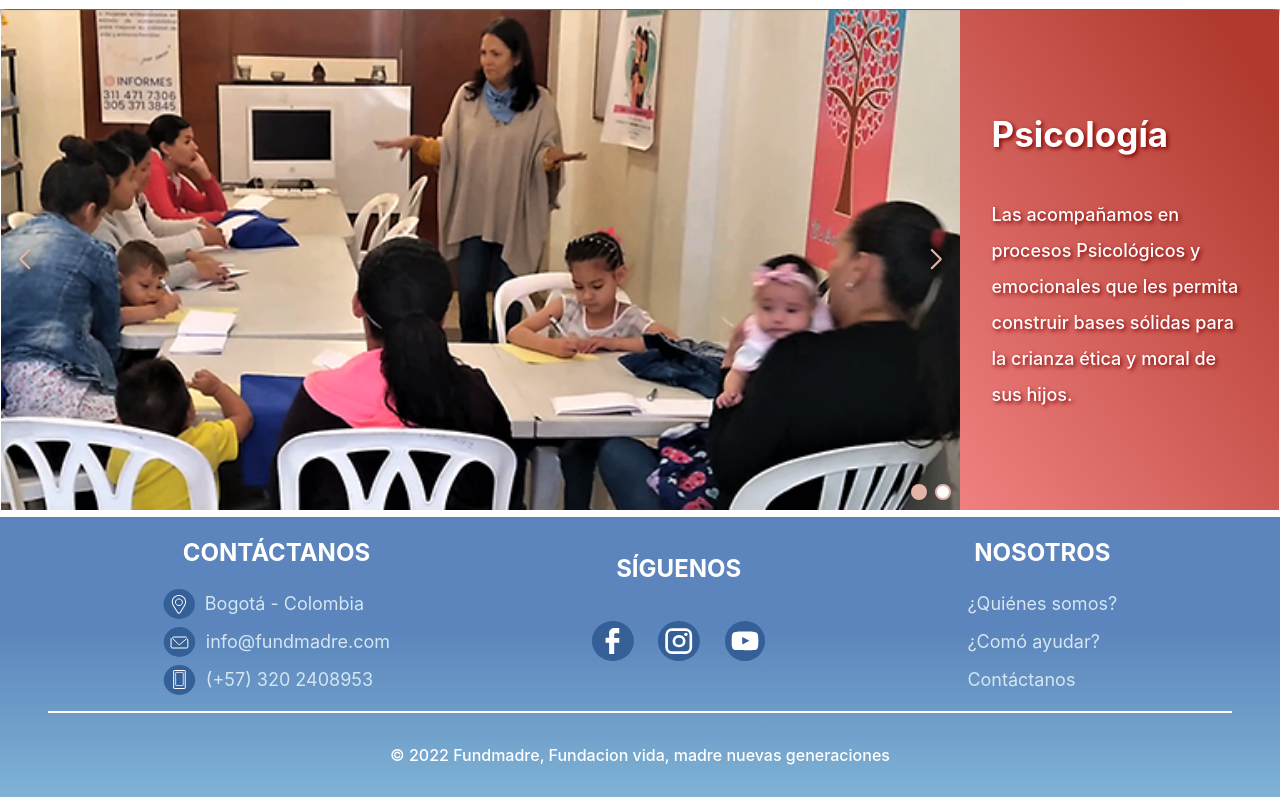
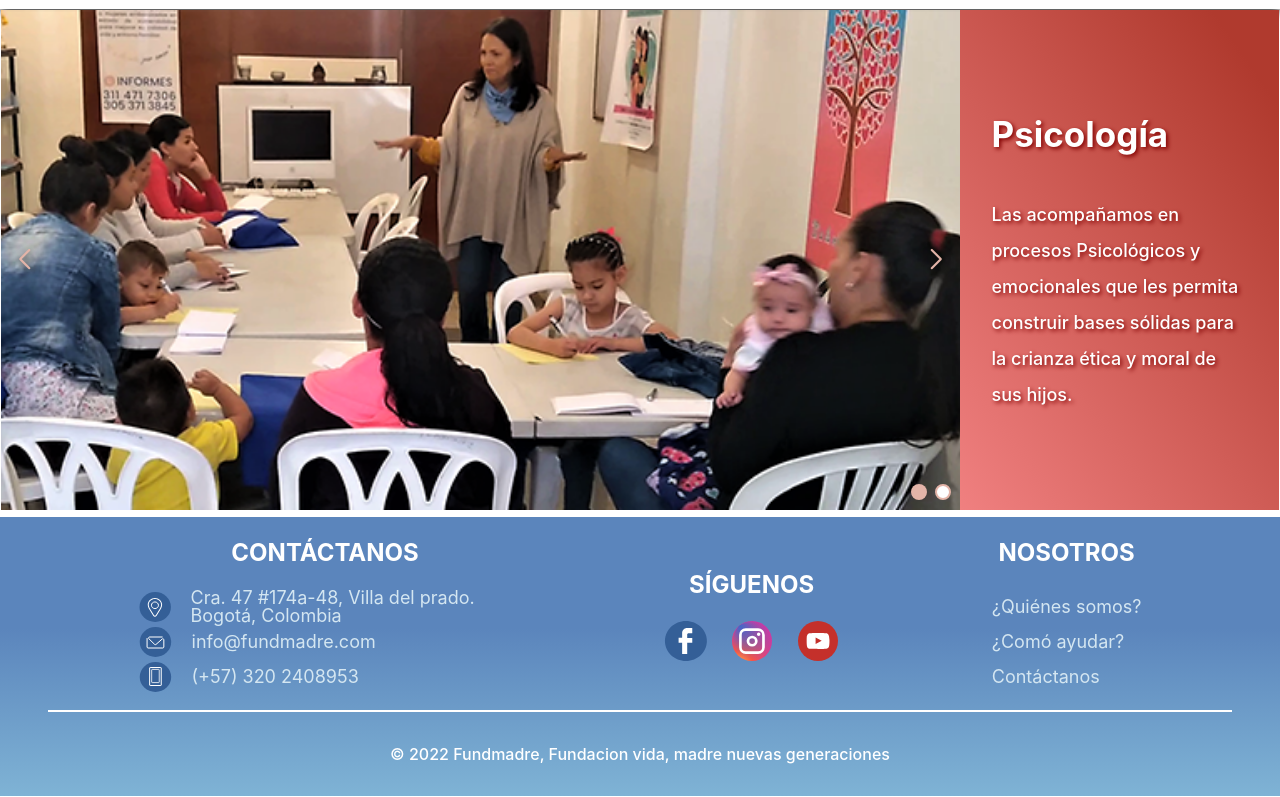
Before and after one commit to jdvsg12/FundMadre, a Next.js app: page / in a window 1280 px wide. Shown: the part 885-1682 px from the top of the page. Built offline with nearby package versions, Linux system fonts and the light colour scheme.

Commit message:
bug-footer

```diff
--- a/components/Footer.tsx
+++ b/components/Footer.tsx
@@ -8,9 +8,9 @@ const Footer = styled('div', {
 })
 
 const Content = styled('div', {
-  variants :{
+  variants: {
     flex: {
-      Desktop:{
+      Desktop: {
         display: 'flex',
         flexDirection: 'row',
         justifyContent: 'space-around',
@@ -40,17 +40,16 @@ const ContentFooter = styled('div', {
       Desktop: {
         display: 'flex',
         flexDirection: 'row',
-        justifyContent: 'space-between'
+        justifyContent: 'space-between',
       },
       Tablet: {
         display: 'flex',
         flexDirection: 'column-reverse',
-        justifyContent: 'space-between'
+        justifyContent: 'space-between',
       },
       Mobile: {
         display: 'flex',
         flexDirection: 'column-reverse',
-        justifyContent: 'space-between'
       }
     }
   }
@@ -60,15 +59,13 @@ const ContentContact = styled('div', {
   variants: {
     width: {
       Desktop: {
-        lineHeight: 1
-
+        lineHeight: 1,
       },
       Tablet: {
-        lineHeight: 1
-
+        lineHeight: 1,
       },
       Mobile: {
-        lineHeight: 1
+        lineHeight: 1,
       }
     }
   }
@@ -99,8 +96,7 @@ const Title = styled('ul', {
 const ContentInfo = styled('div', {
   display: 'flex',
   flexDirection: 'column',
-  padding: '0 1rem',
-  gap: '0.5rem',
+  gap: '0. 5rem',
   margin: '1rem 0',
 })
 
@@ -111,6 +107,7 @@ const ContentData = styled('div', {
         display: 'flex',
         flexDirection: 'row',
         justifyContent: 'space-between'
+
       },
       Tablet: {
         display: 'flex',
@@ -118,7 +115,7 @@ const ContentData = styled('div', {
         justifyContent: 'space-between'
       },
       Mobile: {
-        display:'none',
+        display: 'none',
       }
     }
   }
@@ -131,21 +128,20 @@ const ContentFollow = styled('div', {
         display: 'flex',
         flexDirection: 'row',
         alignItems: 'center',
-        padding: '1rem 1rem',
         gap: '1rem',
         margin: '1rem 0',
       },
       Tablet: {
         display: 'flex',
         flexDirection: 'row',
-        padding: '0 1rem',
+        justifyContent: 'center',
         gap: '0.5rem',
         margin: '1rem 0',
       },
       Mobile: {
         display: 'flex',
         flexDirection: 'row',
-        padding: '0 1rem',
+        justifyContent: 'center',
         gap: '0.5rem',
         margin: '1rem 0',
       }
@@ -164,8 +160,8 @@ const Li = styled('li', {
         flexDirection: 'row',
         alignItems: 'center',
         justifyContent: 'start',
-        height: 30,
-        gap: 10,
+        height: 35,
+        gap: 20,
         fontSize: '$3',
       },
       Tablet: {
@@ -173,17 +169,17 @@ const Li = styled('li', {
         flexDirection: 'row',
         alignItems: 'center',
         justifyContent: 'start',
-        height: 30,
-        gap: 10,
+        height: 35,
+        gap: 15,
         fontSize: '$2'
       },
       Mobile: {
         display: 'flex',
         flexDirection: 'row',
         alignItems: 'center',
-        justifyContent: 'start',
-        height: 30,
-        gap: 10,
+        whiteSpace: 'break-spaces',
+        height:40,
+        gap: 20,
         fontSize: '$2',
       },
     }
@@ -212,13 +208,27 @@ const ContentCopy = styled('div', {
   }
 })
 
-
+const P = styled('p', {
+  variants: {
+    size :{
+      Desktop :{
+        width: '20rem'
+      },
+      Tablet :{
+        width: '15rem'
+      },
+      Mobile : {
+        width: '15rem'
+      }
+    }
+  }
+})
 export const FooterColumns = () => {
 
   return (
     <Footer>
       <Content
-    flex= {{
+        flex={{
           '@initial': 'Mobile',
           '@bp2': 'Tablet',
           '@bp3': 'Desktop'
@@ -255,10 +265,10 @@ export const FooterColumns = () => {
               }}>
               {title}
             </Title>
-            <ContentInfo key={`${items}-${index}`}>
+            <ContentInfo>
               {items.map((item) => {
                 return (
-                  <Li
+                  <Li key={`${items}-${index}`}
                     with={{
                       '@initial': 'Mobile',
                       '@bp2': 'Tablet',
@@ -266,7 +276,11 @@ export const FooterColumns = () => {
                     }}
                   >
                     {item?.icon ? (<Image src={item.icon} />) : null}
-                    {item.item}
+                    <P size={{
+                      '@initial': 'Mobile',
+                      '@bp2': 'Tablet',
+                      '@bp3': 'Desktop'
+                    }}>{item.item}</P>
                   </Li>);
               })}
             </ContentInfo>
@@ -298,7 +312,7 @@ export const FooterColumns = () => {
               }}>
               {title}
             </Title>
-            <ContentFollow key={`${items}-${index}`}
+            <ContentFollow
               direction={{
                 '@initial': 'Mobile',
                 '@bp2': 'Tablet',
@@ -306,7 +320,8 @@ export const FooterColumns = () => {
               }}>
               {items.map((item) => {
                 return (
-                  <Li><a href={item.href}>
+                  <Li key={`${items}-${index}`}
+                  ><a target='_blank' rel="noreferrer" href={item.href}>
                     {item?.icon ? (<Image src={item.icon} height={40} width={50} />) : null}
                     {item.item}
                   </a></Li>);
@@ -340,16 +355,16 @@ export const FooterColumns = () => {
               }}>
               {title}
             </Title>
-            <ContentInfo key={`${items}-${index}`}>
+            <ContentInfo>
               {items.map((item) => {
                 return (
-                  <Li
+                  <Li  key={`${items}-${index}`}
                     with={{
                       '@initial': 'Mobile',
                       '@bp2': 'Tablet',
                       '@bp3': 'Desktop'
                     }}
-                  ><a href={item.href}>
+                  ><a target='_blank' rel="noreferrer" href={item.href}>
                       {item?.icon ? (<Image src={item.icon} />) : null}
                       {item.item}
                     </a></Li>);
--- a/components/HowToHelp.tsx
+++ b/components/HowToHelp.tsx
@@ -222,7 +222,7 @@ export const HowToHelp = () => {
                     '@bp2': 'Tablet',
                     '@bp3': 'Desktop'
                 }}>
-                <a target='_blank' rel="noreferrer" href='https://api.whatsapp.com/send/?phone=573202408953&text&app_absent=0&text=Hola%2C%20escribo%20desde%20la%20web%20de%20FundaMadre%20por%20los%20informacion%20sobre%20el%20plan%20padrinos'>Conoce más</a></Button>
+                <a target='_blank' rel="noreferrer" href='https://api.whatsapp.com/send/?phone=573202408953&text&app_absent=0&text=Hola%2C%20escribo%20desde%20la%20web%20de%20FundMadre%20por%20los%20informacion%20sobre%20el%20plan%20padrinos'>Conoce más</a></Button>
 
             <Title
              size={{
--- a/components/Main/DropDownMenu.tsx
+++ b/components/Main/DropDownMenu.tsx
@@ -88,7 +88,6 @@ const StyledLabel = styled(DropdownMenuPrimitive.Label, {
   paddingLeft: 25,
   fontSize: 12,
   lineHeight: "25px",
-  color: '#345F97'
 });
 
 const StyledSeparator = styled(DropdownMenuPrimitive.Separator, {
@@ -130,9 +129,8 @@ const Box = styled("div", {});
 const IconButton = styled("button", {
   all: "unset",
   fontFamily: "inherit",
-  height: 35,
-  width: 35,
-  borderRadius: '5px 0px 0px 0px',
+  height: 50,
+  width: 50,
   display: "inline-flex",
   alignItems: "center",
   justifyContent: "center",
--- a/data/footer.ts
+++ b/data/footer.ts
@@ -2,15 +2,14 @@ import cellphone from '../public/assets/icons/IconPhoneNumber.svg';
 import mail from '../public/assets/icons/IconMessage.svg';
 import mapMark from '../public/assets/icons/IconUbication.svg';
 import facebook from '../public/assets/icons/IconFacebook.svg';
-import instagram from '../public/assets/icons/IconInstagram.svg';
+import instagram from '../public/assets/icons/instagram.svg';
 import youtube from '../public/assets/icons/youtube.svg';
-import whatsapp from '../public/assets/icons/IconTwitter.svg';
 
 
 export const footerData = [
   {
     title: 'Contáctanos',
-    items: [{ icon: mapMark, item: 'Bogotá - Colombia' },
+    items: [{ icon: mapMark, item : ['Cra. 47 #174a-48, Villa del prado.', ' Bogotá, Colombia']},
             { icon: mail, item: 'info@fundmadre.com' },
             { icon: cellphone, item: '(+57) 320 2408953' }],
     alts: ['map mark icon', 'mail icon', 'cellphone icon'],
--- a/data/howToHelpData.ts
+++ b/data/howToHelpData.ts
@@ -27,7 +27,7 @@ export const kitData = [
         text: 'Primera muda, pañales 1, pañitos, toalla cuerpo.',
         image: Kit1Photo,
         button: 'Conoce más',
-        href: 'https://api.whatsapp.com/send/?phone=573202408953&text&app_absent=0&text=Hola%2C%20escribo%20desde%20la%20web%20de%20FundaMadre%20por%20los%20informacion%20sobre%20el%20kit%201',
+        href: 'https://api.whatsapp.com/send/?phone=573202408953&text&app_absent=0&text=Hola%2C%20escribo%20desde%20la%20web%20de%20FundMadre%20por%20los%20informacion%20sobre%20el%20kit%201',
     },
     {
         title: null,
@@ -36,7 +36,7 @@ export const kitData = [
         text: 'Primera muda, pañales 1, pañitos, toalla cuerpo, cobija, pijama.',
         image: kit2Photo,
         button: 'Conoce más',
-        href: 'https://api.whatsapp.com/send/?phone=573202408953&text&app_absent=0&text=Hola%2C%20escribo%20desde%20la%20web%20de%20FundaMadre%20por%20los%20informacion%20sobre%20el%20kit%202',
+        href: 'https://api.whatsapp.com/send/?phone=573202408953&text&app_absent=0&text=Hola%2C%20escribo%20desde%20la%20web%20de%20FundMadre%20por%20los%20informacion%20sobre%20el%20kit%202',
     },
     {
         title: null,
@@ -45,6 +45,6 @@ export const kitData = [
         text: 'Elementos únicamente para la madre gestante (toalla cuerpo, toallas maternas, lactinosotras, bata y/o pijama y chanclas).',
         image: KitMama,
         button: 'Conoce más',
-        href: 'https://api.whatsapp.com/send/?phone=573202408953&text&app_absent=0&text=Hola%2C%20escribo%20desde%20la%20web%20de%20FundaMadre%20por%20los%20informacion%20sobre%20el%20kit%20mama',
+        href: 'https://api.whatsapp.com/send/?phone=573202408953&text&app_absent=0&text=Hola%2C%20escribo%20desde%20la%20web%20de%20FundMadre%20por%20los%20informacion%20sobre%20el%20kit%20mamá',
     }
 ]
```
Also changed, not shown: public/assets/icons/instagram.svg, public/assets/icons/youtube.svg. Lines whose indentation alone changed are shown as unchanged.
